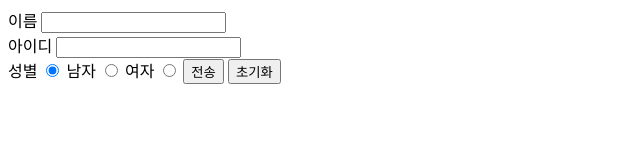
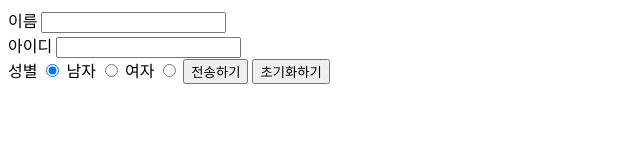
Before and after one commit to rltnrjt/vibe-class_part1, a plain HTML site: page day03/inputtest.html in a window 1280 px wide. Shown: the whole page, without its empty margins (0-640 px from the left). Drawn offline with Linux system fonts and the light colour scheme.

Commit message:
버튼이름 변경했음

```diff
--- a/day03/inputtest.html
+++ b/day03/inputtest.html
@@ -20,8 +20,8 @@
 
             <label>여자</label>
             <input type="radio" id="man" name="gender" value="남자">
-            <button type="button">전송</button>
-            <button type="reset">초기화</button>
+            <button type="button">전송하기</button>
+            <button type="reset">초기화하기</button>
         </form>
     </body>
 </html>
```
